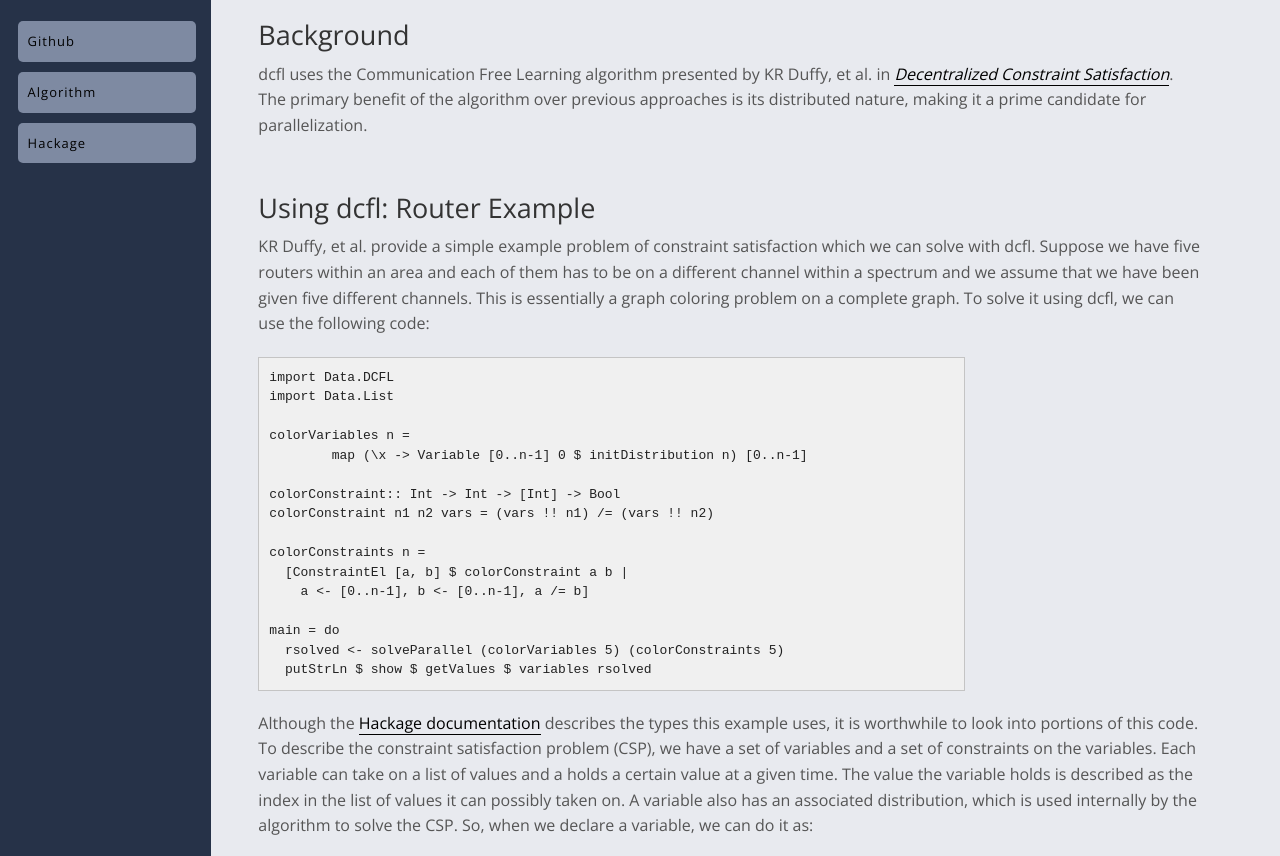
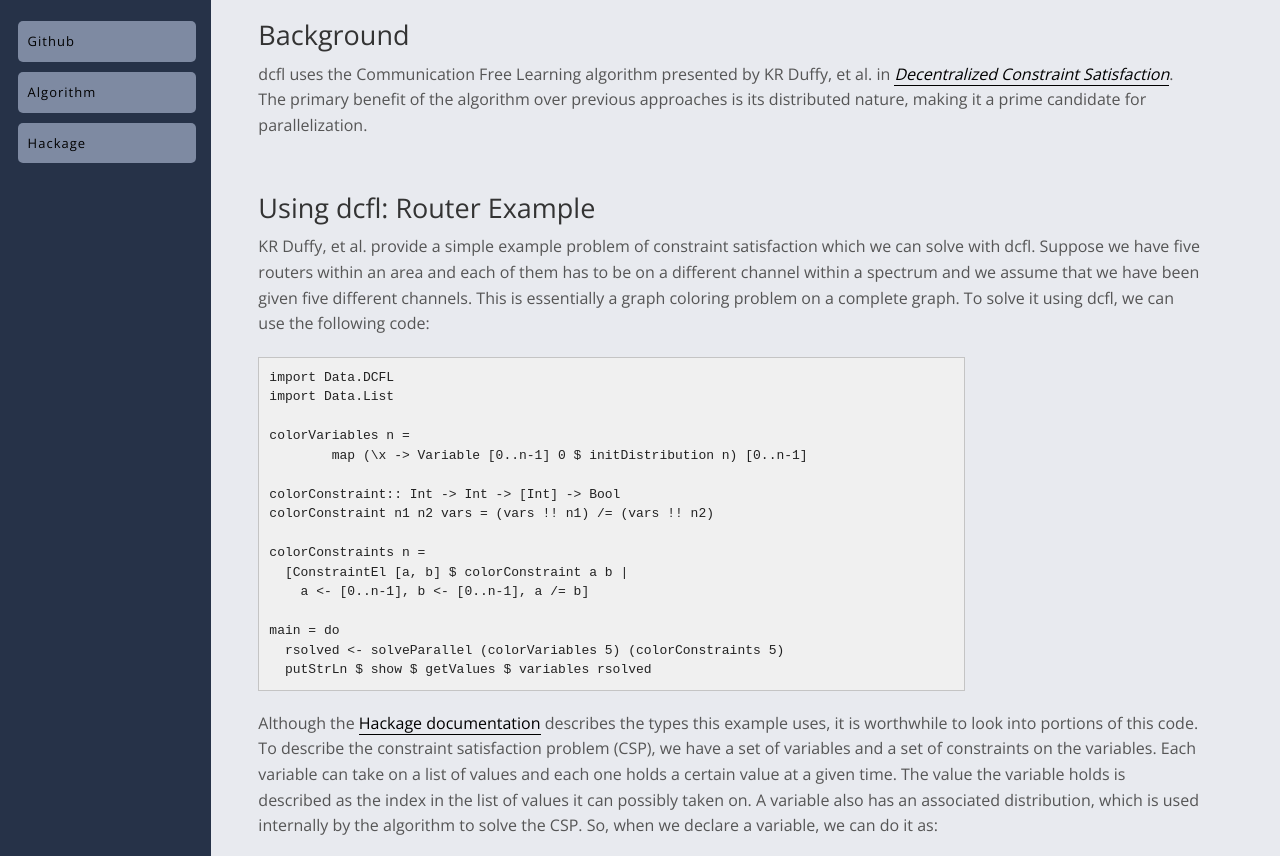
Before and after one commit to Poincare/DCFL, a plain HTML site: page index.html in a window 1280 px wide. Shown: the part 95-951 px from the top of the page. Drawn offline with nearby package versions, Linux system fonts and the light colour scheme; some packages are replaced by stand-ins of ours; a web font is replaced by a local one.

Commit message:
typo fix

```diff
--- a/index.html
+++ b/index.html
@@ -62,7 +62,7 @@ main = do
   rsolved <- solveParallel (colorVariables 5) (colorConstraints 5)
   putStrLn $ show $ getValues $ variables rsolved
 </pre>
-        <p>Although the <a href="http://hackage.haskell.org/package/DCFL">Hackage documentation</a> describes the types this example uses, it is worthwhile to look into portions of this code. To describe the constraint satisfaction problem (CSP), we have a set of variables and a set of constraints on the variables. Each variable can take on a list of values and a holds a certain value at a given time. The value the variable holds is described as the index in the list of values it can possibly taken on. A variable also has an associated distribution, which is used internally by the algorithm to solve the CSP. So, when we declare a variable, we can do it as: </p>
+        <p>Although the <a href="http://hackage.haskell.org/package/DCFL">Hackage documentation</a> describes the types this example uses, it is worthwhile to look into portions of this code. To describe the constraint satisfaction problem (CSP), we have a set of variables and a set of constraints on the variables. Each variable can take on a list of values and each one holds a certain value at a given time. The value the variable holds is described as the index in the list of values it can possibly taken on. A variable also has an associated distribution, which is used internally by the algorithm to solve the CSP. So, when we declare a variable, we can do it as: </p>
 
         <pre>Variable listOfValues currentValueIndex distribution</pre>
         <p>We define <code class="inline">colorVariables</code> as a function which lets us create a set of variables which can each take on values between \(0\) and \(n-1\) for a given parameter \(n\). The only other concept from dcfl used in the definition is <code class="inline">initDistribution</code>, which initializes a flat distribution over \(n\) values.</p>
```
